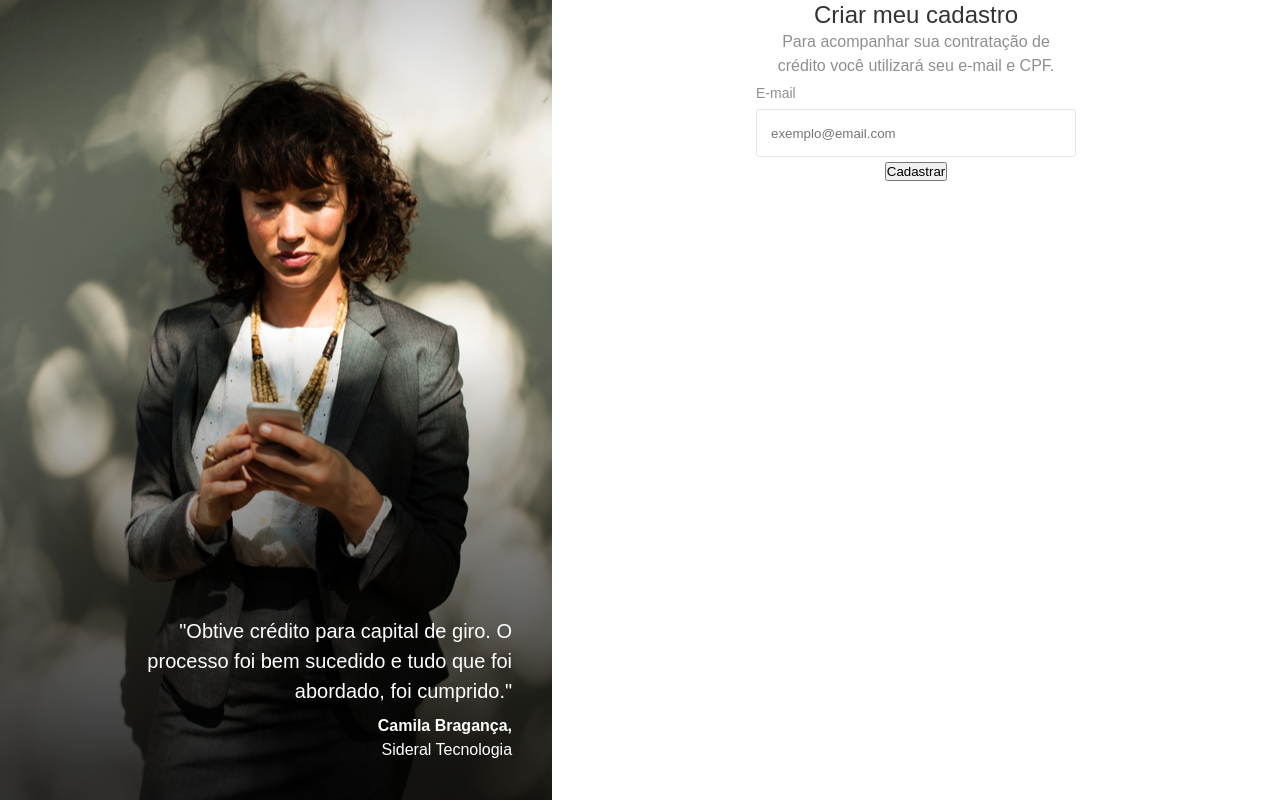
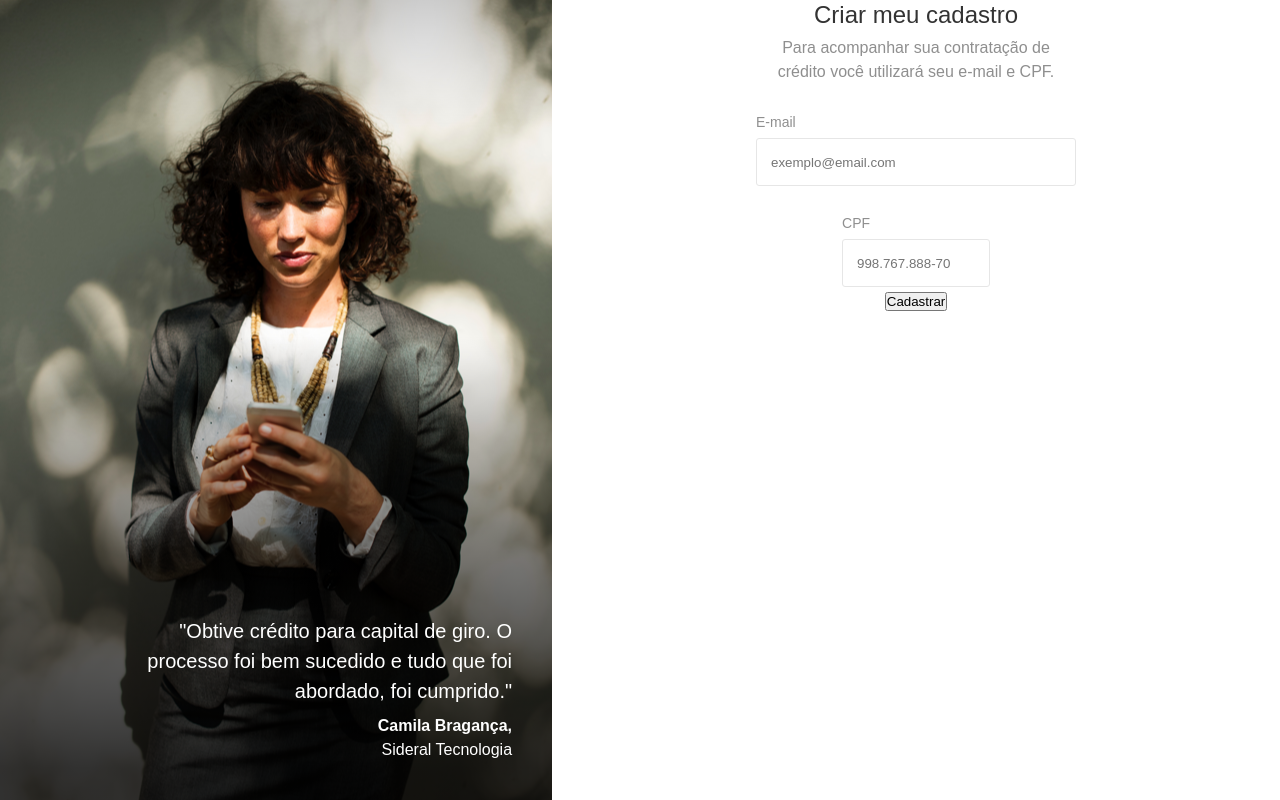
Before and after one commit to carolahn/bcredi-frontend-challenge, a React (Create React App) app: page / in a window 1280 px wide. Built offline with nearby package versions, Linux system fonts and the light colour scheme.

Commit message:
feat: implemts cpf input

```diff
--- a/src/components/register-form/index.jsx
+++ b/src/components/register-form/index.jsx
@@ -1,17 +1,19 @@
 import RegisterFormContainer from "../../containers/register-form";
-import { StyledForm, StyledInput } from "./styled";
+import { StyledForm, StyledInput, StyledInputSmall } from "./styled";
+import { cpfMask } from "./masks";
 
 const RegisterForm = ({
   values,
   onSubmit,
   formErrors: { register, handleSubmit, errors },
   handleOnChange,
-  handleMaskOnChange,
+  handleMask,
 }) => {
   return (
     <StyledForm name="register" onSubmit={handleSubmit(onSubmit)}>
       <label className="register__label">E-mail</label>
       <StyledInput
+        className="register__input"
         placeholder="exemplo@email.com"
         name="email"
         onChange={handleOnChange}
@@ -30,6 +32,42 @@ const RegisterForm = ({
       {errors.email && (
         <div className="register__message">{errors.email.message}</div>
       )}
+
+      <label className="register__label register__label--small">CPF</label>
+      <StyledInputSmall
+        className="register__input--small"
+        placeholder="998.767.888-70"
+        maxLength={18}
+        name="cpf"
+        value={values.cpf}
+        onChange={(event) =>
+          handleMask(cpfMask(event.target.value), event.target.name)
+        }
+        ref={register({
+          validate: {
+            required: (value) => {
+              handleMask(value, "cpf");
+              return value !== "" || "Campo obrigatório";
+            },
+            pattern: (value) => {
+              handleMask(value, "cpf");
+              return (
+                value.match(
+                  /(^\d{3}\.?\d{3}\.?\d{3}-?\d{2}$)|(^\d{2}\.?\d{3}\.?\d{3}\/\d{4}-?\d{2}$)/i
+                ) || "CPF inválido"
+              );
+            },
+          },
+        })}
+        style={{
+          border: `1px solid ${!errors.cpf ? "#e6e6e6" : "#ff5863"}`,
+          color: `${!errors.cpf ? "#333333" : "#ff5863"}`,
+        }}
+      />
+      {errors.cpf && (
+        <div className="register__message">{errors.cpf.message}</div>
+      )}
+
       <button>Cadastrar</button>
     </StyledForm>
   );
--- /dev/null
+++ b/src/components/register-form/masks.jsx
@@ -0,0 +1,8 @@
+export const cpfMask = (value) => {
+  return value
+    .replace(/\D/g, "")
+    .replace(/(\d{3})(\d)/, "$1.$2")
+    .replace(/(\d{3})(\d)/, "$1.$2")
+    .replace(/(\d{3})(\d{1,2})/, "$1-$2")
+    .replace(/(-\d{2})\d+?$/, "$1");
+};
--- a/src/components/register-form/styled.js
+++ b/src/components/register-form/styled.js
@@ -12,6 +12,11 @@ export const StyledForm = styled.form`
     line-height: 18px;
     color: var(--base-color-warm-grey);
     text-align: left;
+    margin-top: 23px;
+  }
+
+  .register__label--small {
+    width: 148px;
   }
 
   .register__message {
@@ -29,4 +34,16 @@ export const StyledInput = styled.input`
   margin: 7px auto 5px auto;
   border-radius: 3px;
   padding-left: 14px;
+  outline: none;
+  appearance: none;
 `;
+
+export const StyledInputSmall = styled.input`
+  height: 48px;
+  width: 148px;
+  margin: 7px auto 5px auto;
+  border-radius: 3px;
+  padding-left: 14px;
+  outline: none;
+  appearance: none;
+`;
--- a/src/containers/register-form/index.jsx
+++ b/src/containers/register-form/index.jsx
@@ -15,7 +15,7 @@ const RegisterFormContainer = () => {
     setValues({ ...values, [name]: value });
   };
 
-  const handleMaskOnChange = (value, key) => {
+  const handleMask = (value, key) => {
     setValues({ ...values, [key]: value });
   };
 
@@ -34,7 +34,7 @@ const RegisterFormContainer = () => {
           onSubmit={onSubmit}
           formErrors={{ register, handleSubmit, errors }}
           handleOnChange={handleOnChange}
-          handleMaskOnChange={handleMaskOnChange}
+          handleMask={handleMask}
         />
       </div>
     </FormWrapper>
--- a/src/containers/register-form/styled.js
+++ b/src/containers/register-form/styled.js
@@ -24,5 +24,6 @@ export const FormWrapper = styled.div`
     font-size: 16px;
     line-height: 24px;
     color: var(--base-color-warm-grey);
+    margin: 6px auto 0px auto;
   }
 `;
```
